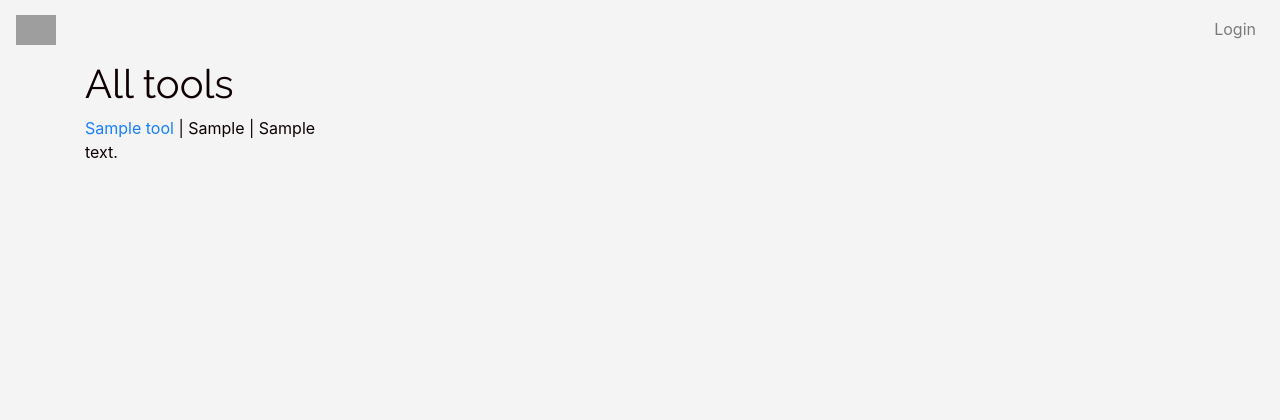
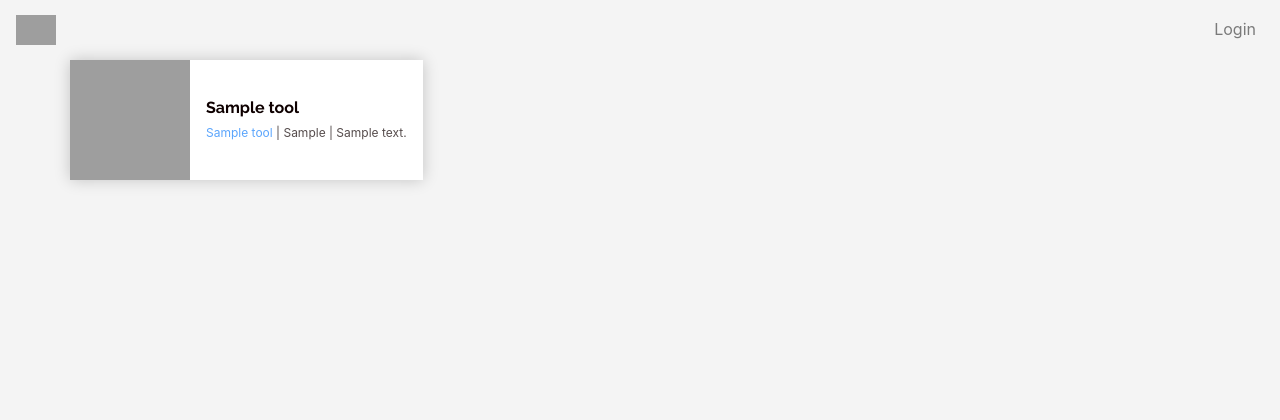
Before and after one commit to 4rte/borrow_app_rails, a Rails app: page /tools in a window 1280 px wide. Shown: the top 420 px of the page. Run offline with Rails 7, Linux system fonts and the light colour scheme; tables that the repository leaves empty hold one stand-in row (values such as "Sample post"); style sheets or scripts are compiled from the project's sources; some libraries are stand-ins or nearby versions; grey boxes are pictures that could not be loaded.

Commit message:
created card template

```diff
--- a/app/assets/stylesheets/application.scss
+++ b/app/assets/stylesheets/application.scss
@@ -14,5 +14,4 @@
 
 body {
   padding-top: 60px;
-
 }
--- /dev/null
+++ b/app/assets/stylesheets/components/_card.scss
@@ -0,0 +1,32 @@
+.card-product {
+  overflow: hidden;
+  height: 120px;
+  background: white;
+  box-shadow: 0 0 15px rgba(0,0,0,0.2);
+  display: flex;
+  align-items: center;
+}
+
+.card-product img {
+  height: 100%;
+  width: 120px;
+  object-fit: cover;
+}
+
+.card-product h2 {
+  font-size: 16px;
+  font-weight: bold;
+  margin: 0;
+}
+
+.card-product p {
+  font-size: 12px;
+  line-height: 1.4;
+  opacity: .7;
+  margin-bottom: 0;
+  margin-top: 8px;
+}
+
+.card-product .card-product-infos {
+  padding: 16px;
+}
--- a/app/assets/stylesheets/components/_index.scss
+++ b/app/assets/stylesheets/components/_index.scss
@@ -5,3 +5,4 @@
 @import "footer";
 @import "banner";
 @import "button";
+@import "card";
--- a/app/views/tools/index.html.erb
+++ b/app/views/tools/index.html.erb
@@ -1,18 +1,16 @@
-
 <div class="container">
-  <h1>All tools</h1>
-<div class="row">
-
-  <% @tools.each do |tool| %>
-  <div class="col-12 col-md-6 col-lg-3">
-    <div class="ca"><%= link_to tool.name, tool_path(tool) %> | <%= tool.category %> | <%= tool.description %> </ul>
-  </li>
-  <% end %>
+  <div class="row">
+      <% @tools.each do |tool| %>
+        <div class="card-product">
+        <img src="https://source.unsplash.com/500x400/?tool" />
+          <div class="card-product-infos">
+            <h2><%= tool.name %></h2>
+            <p><%= link_to tool.name, tool_path(tool) %> | <%= tool.category %> | <%= tool.description %></p>
+            <% if current_user  %>
+            <%= link_to 'Add a new tool', new_tool_path  %>
+            <% end %>
+          </div>
+        </div>
+      <% end %>
   </div>
-    </div>
-  <% if current_user  %>
-    <%= link_to 'Add a new tool', new_tool_path  %>
-  <% end %>
 </div>
-
-</div>
```
